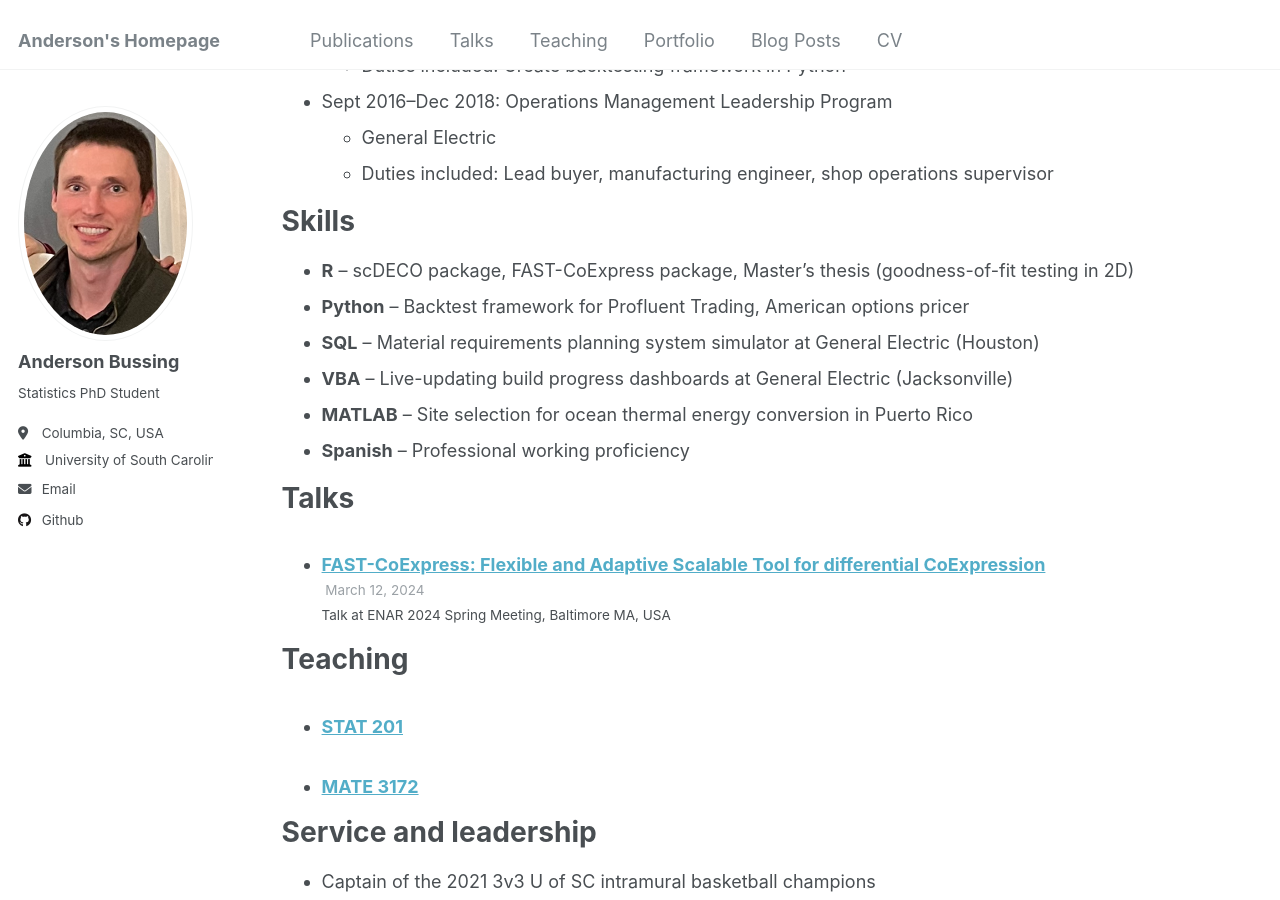
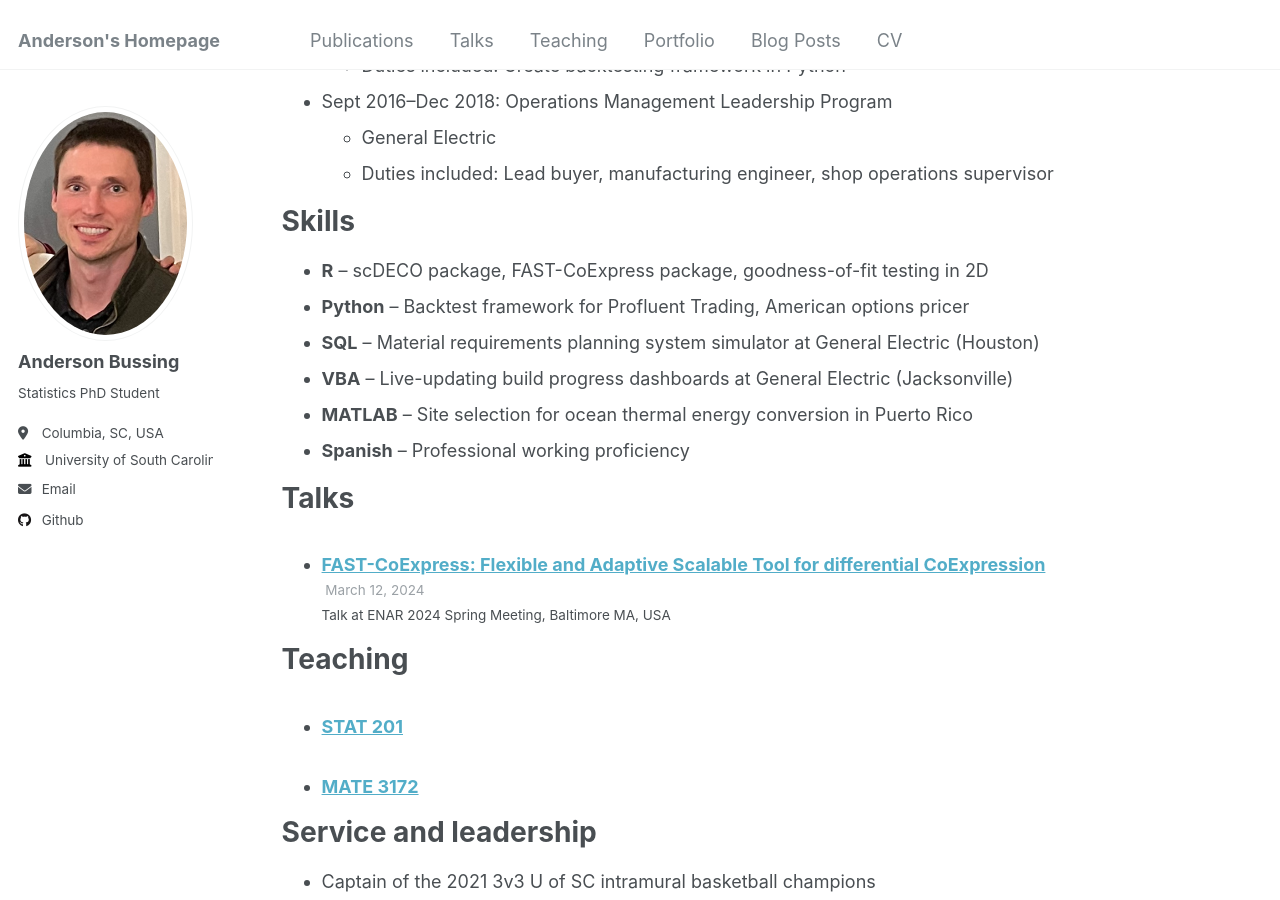
Before and after one commit to abussing/abussing.github.io, a Jekyll site: the page built from _pages/cv.md, in a window 1280 px wide and 900 px high, scrolled down 569 px. Built offline with Jekyll 4.4.1, drawn with Linux system fonts in a browser that asks for light colours.

Commit message:
Update cv.md

```diff
--- a/_pages/cv.md
+++ b/_pages/cv.md
@@ -33,7 +33,7 @@ Work experience
 
 Skills
 ======
-* **R** -- scDECO package, FAST-CoExpress package, Master's thesis (goodness-of-fit testing in 2D)
+* **R** -- scDECO package, FAST-CoExpress package, goodness-of-fit testing in 2D
 * **Python** -- Backtest framework for Profluent Trading, American options pricer
 * **SQL** -- Material requirements planning system simulator at General Electric (Houston)
 * **VBA** -- Live-updating build progress dashboards at General Electric (Jacksonville)
```
